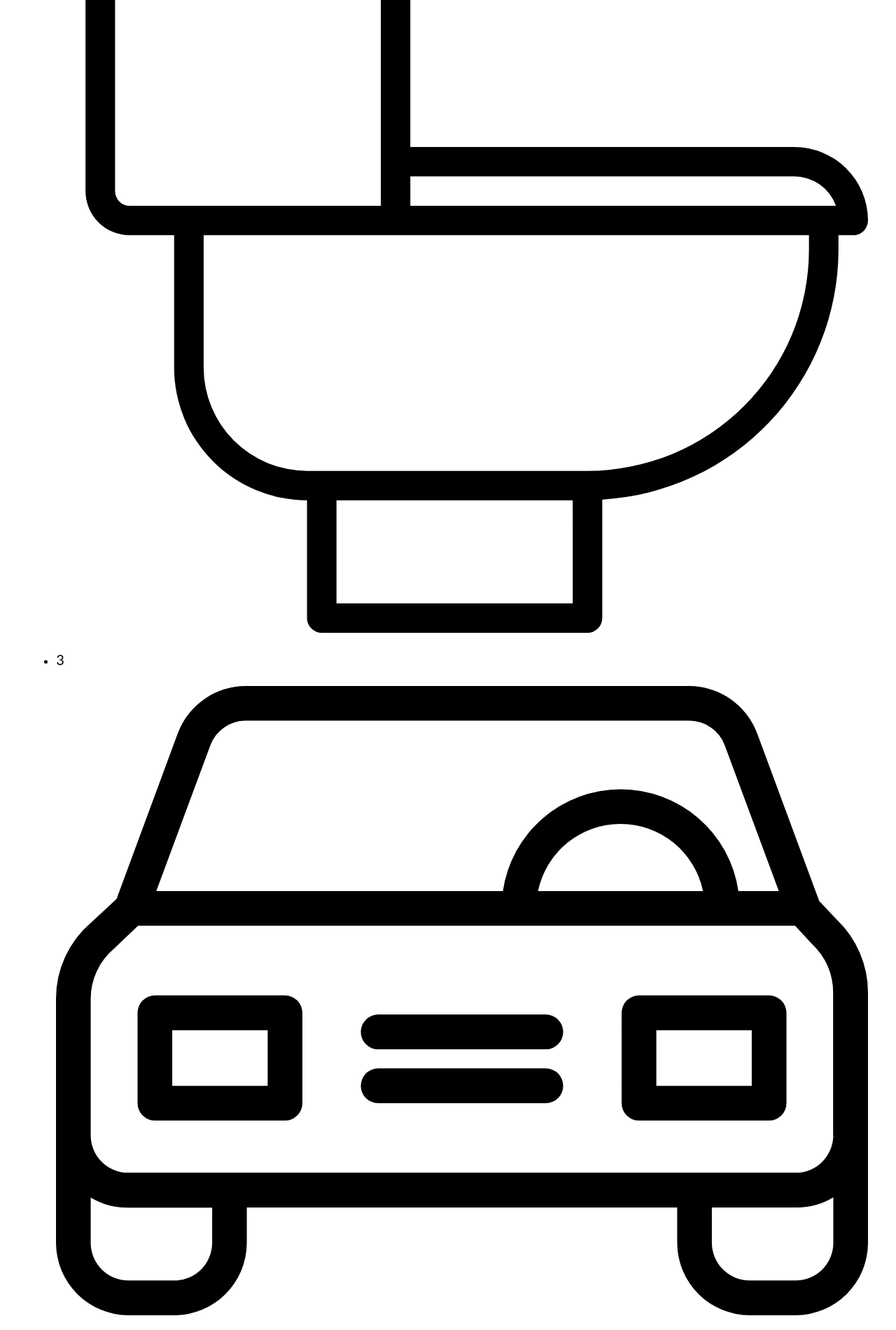
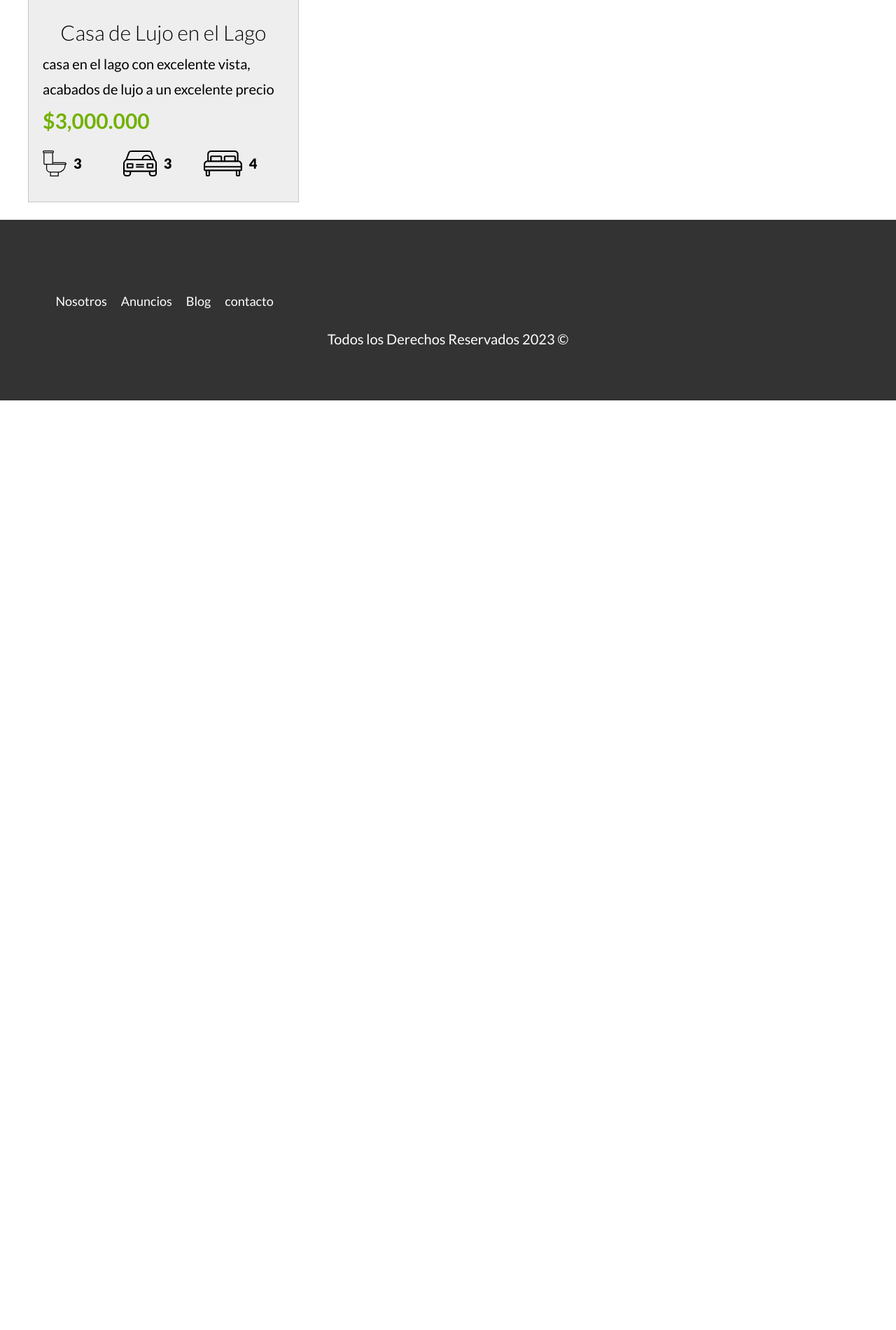
Before and after one commit to mjmf1/bienesraices, a PHP site: page / in a window 1280 px wide. Shown: the part 2848-4748 px from the top of the page at 70% size. After the commit the page ends 3420 px from the top, so only its background shows below. Run offline with PHP 8.4, Linux system fonts and the light colour scheme.

Commit message:
SASS a las propiedades

```diff
--- a/index.html
+++ b/index.html
@@ -79,6 +79,9 @@
                         </li>
 
                     </ul>
+                    <a href="anuncios.html" class="boton boton-amarillo">
+                        Ver Propiedad
+                    </a>
 
 
                 </div>
--- a/src/scss/app.scss
+++ b/src/scss/app.scss
@@ -11,3 +11,4 @@
 @import 'layout/header';
 @import 'layout/navegacion';
 @import 'layout/iconos';
+@import 'layout/anuncios';
--- /dev/null
+++ b/src/scss/layout/_anuncios.scss
@@ -0,0 +1,45 @@
+
+@include tablet{
+    .contenedor-anuncios{
+        @include grid(3,2rem);
+    }
+}
+
+.anuncio{
+    background-color: lighten($gris, 5);
+    border: 1px solid darken($gris, 10);
+
+    .contenido-anuncio{
+        padding: 2rem;
+    }
+
+    h3,p {
+        margin: 0;
+    }
+
+    .precio{
+        color: $verde;
+        font-weight: $bold;
+        font-size: 3rem ;
+    }
+}
+
+.icono-caracteristicas{
+    display: flex;
+    list-style: none;
+    padding: 0;
+
+    li{
+        flex: 1;
+        display: flex;
+
+        img{
+            flex: 0 0 3rem;
+            margin-right: 1rem;
+        }
+        p{
+            font-weight: $black;
+        }
+    }
+
+}
```
Also changed, not shown: build/css/app.css, 1 other file.
